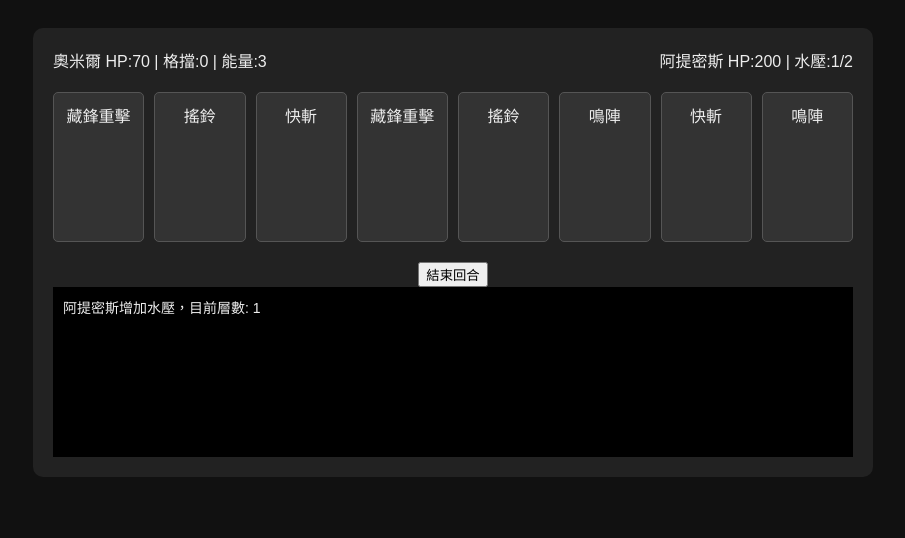
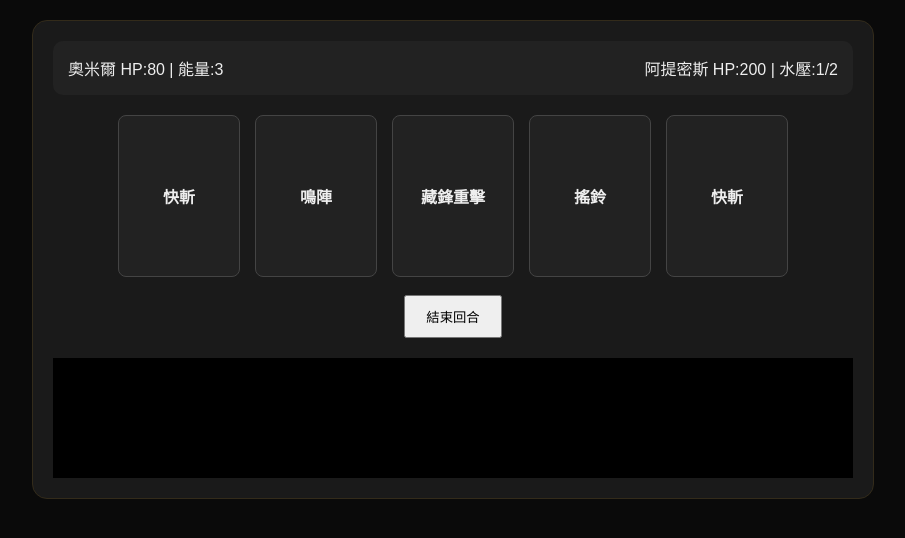
Before and after one commit to tieswill0/omiir, a plain HTML site: page index.html in a window 1280 px wide. Both pictures are taken after a click on the button "結束回合". Shown: the whole page, without its empty margins (187-1092 px from the left). Drawn offline with Linux system fonts and the light colour scheme.

Commit message:
Update index.html

```diff
--- a/index.html
+++ b/index.html
@@ -2,69 +2,58 @@
 <html lang="zh-TW">
 <head>
 <meta charset="UTF-8">
-<title>奧米爾 - 戰鬥測試 (完整版)</title>
+<title>奧米爾 - 戰鬥測試 (簡約版)</title>
 <style>
-    body { font-family: sans-serif; background: #111; color: #eee; text-align: center; padding: 20px; }
-    #game-board { max-width: 800px; margin: auto; background: #222; padding: 20px; border-radius: 10px; }
-    .status-bar { display: flex; justify-content: space-between; margin-bottom: 20px; }
-    #hand { display: flex; justify-content: center; gap: 10px; min-height: 150px; margin-bottom: 20px; }
-    .card { background: #333; padding: 10px; border: 1px solid #555; cursor: pointer; border-radius: 5px; width: 100px; }
-    .card:hover { background: #444; }
-    #log { height: 150px; overflow-y: auto; background: #000; text-align: left; padding: 10px; font-size: 14px; }
+    body { background: #0a0a0a; color: #eee; text-align: center; font-family: '微軟正黑體', sans-serif; }
+    #game-board { max-width: 800px; margin: 20px auto; background: #1a1a1a; padding: 20px; border-radius: 15px; border: 1px solid #332b1a; }
+    .status-bar { display: flex; justify-content: space-between; padding: 15px; background: #222; border-radius: 10px; margin-bottom: 20px; }
+    #hand { display: flex; justify-content: center; gap: 15px; min-height: 180px; flex-wrap: wrap; }
+    /* 卡牌設計：只有名稱 */
+    .card { background: #222; border: 1px solid #444; border-radius: 8px; width: 120px; height: 160px;
+            cursor: pointer; display: flex; align-items: center; justify-content: center; font-weight: bold; }
+    .card:hover { border-color: #ffd43b; transform: translateY(-5px); }
+    #log { height: 100px; overflow-y: auto; background: #000; text-align: left; padding: 10px; margin-top: 20px; font-size: 13px; color: #888; }
 </style>
 </head>
 <body>
 
 <div id="game-board">
     <div class="status-bar">
-        <div>奧米爾 HP:<span id="p-hp">80</span> | 格擋:<span id="p-block">0</span> | 能量:<span id="energy">3</span></div>
+        <div>奧米爾 HP:<span id="p-hp">80</span> | 能量:<span id="energy">3</span></div>
         <div>阿提密斯 HP:<span id="e-hp">200</span> | 水壓:<span id="e-water">0</span>/2</div>
     </div>
     <div id="hand"></div>
-    <button onclick="endTurn()">結束回合</button>
+    <button onclick="endTurn()" style="padding:10px 20px; cursor:pointer;">結束回合</button>
     <div id="log"></div>
 </div>
 
 <script>
-let player = { hp: 80, block: 0, energy: 3 };
-let enemy = { hp: 200, waterPressure: 0, turn: 0 };
-let hand = [], drawPile = [], discardPile = [];
-
-const suffocation = { name: '缺氧', cost: 1, desc: '消耗。抽1張牌。', play: () => drawCards(1), exhaust: true };
+let player = { hp: 80, energy: 3, stance: "Normal" };
+let enemy = { hp: 200, waterPressure: 0 };
+let hand = [], drawPile = [];
 
 const allCards = [
     { name: '快斬', cost: 1, play: () => dealDmg(9) },
     { name: '搖鈴', cost: 0, play: () => drawCards(1) },
     { name: '藏鋒重擊', cost: 2, play: () => dealDmg(player.stance === "鳴金" ? 28 : 14) },
-    { name: '鳴陣', cost: 1, play: () => { player.stance = "鳴金"; player.block += 4; } }
+    { name: '鳴陣', cost: 1, play: () => { player.stance = "鳴金"; } },
+    { name: '缺氧', cost: 1, play: () => drawCards(1), exhaust: true }
 ];
 
-function shuffle(a) { for(let i=a.length-1; i>0; i--) { let j=Math.floor(Math.random()*(i+1)); [a[i],a[j]]=[a[j],a[i]]; } }
 function drawCards(n) {
-    for(let i=0; i<n; i++) {
-        if(drawPile.length === 0) { drawPile = [...discardPile]; discardPile = []; shuffle(drawPile); }
-        if(hand.length < 10) hand.push(drawPile.pop());
-    }
+    for(let i=0; i<n; i++) if(drawPile.length > 0) hand.push(drawPile.pop());
     render();
 }
 
 function dealDmg(a) { enemy.hp -= a; addLog(`造成 ${a} 傷害`); render(); }
 
 function endTurn() {
-    // 阿提密斯水壓機制
     enemy.waterPressure++;
-    addLog(`阿提密斯增加水壓，目前層數: ${enemy.waterPressure}`);
     if(enemy.waterPressure >= 2) {
-        addLog("水壓到達極限！抽牌堆塞入【缺氧】");
-        drawPile.push({...suffocation});
-        shuffle(drawPile);
+        drawPile.push(allCards[4]); // 塞入缺氧
         enemy.waterPressure = 0;
     }
-
-    // 簡單 Boss 攻擊邏輯
-    player.hp -= 10;
     player.energy = 3;
-    player.block = 0;
     drawCards(5);
     render();
 }
@@ -78,18 +67,15 @@
     hand.forEach((c, i) => {
         let el = document.createElement('div');
         el.className = 'card';
-        el.innerText = c.name;
-        el.onclick = () => { c.play(); hand.splice(i, 1); render(); };
+        el.innerText = c.name; // 只顯示名稱
+        el.onclick = () => { if(player.energy >= c.cost) { player.energy -= c.cost; c.play(); hand.splice(i, 1); render(); } };
         handDiv.appendChild(el);
     });
 }
 
-function addLog(m) { let l = document.getElementById('log'); l.innerHTML += `<div>${m}</div>`; }
-
-// 初始化
-drawPile = [...allCards, ...allCards];
-shuffle(drawPile);
-drawCards(5);
+function addLog(m) { document.getElementById('log').innerHTML += `<div>${m}</div>`; }
+drawPile = [allCards[0], allCards[1], allCards[2], allCards[3], allCards[0]];
+drawCards(3);
 render();
 </script>
 </body>
```
